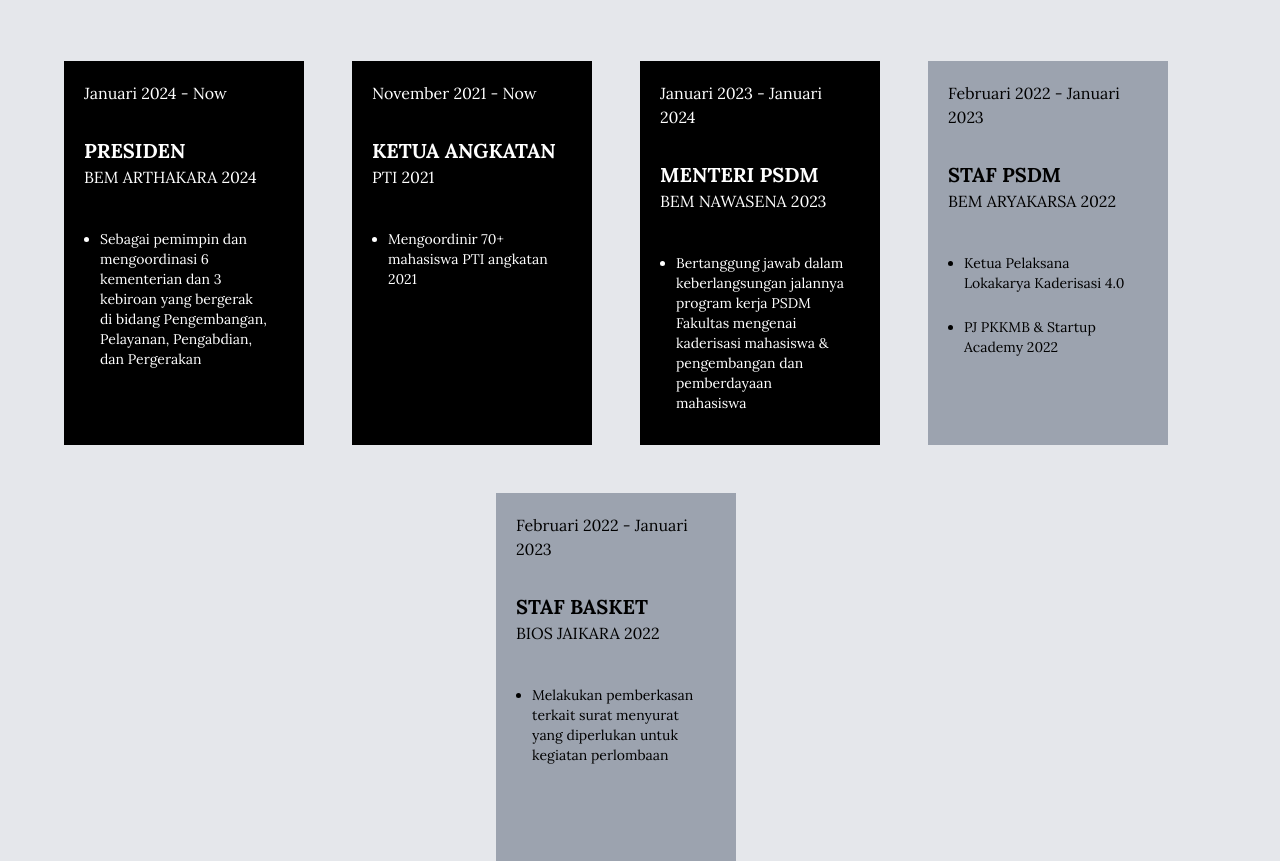
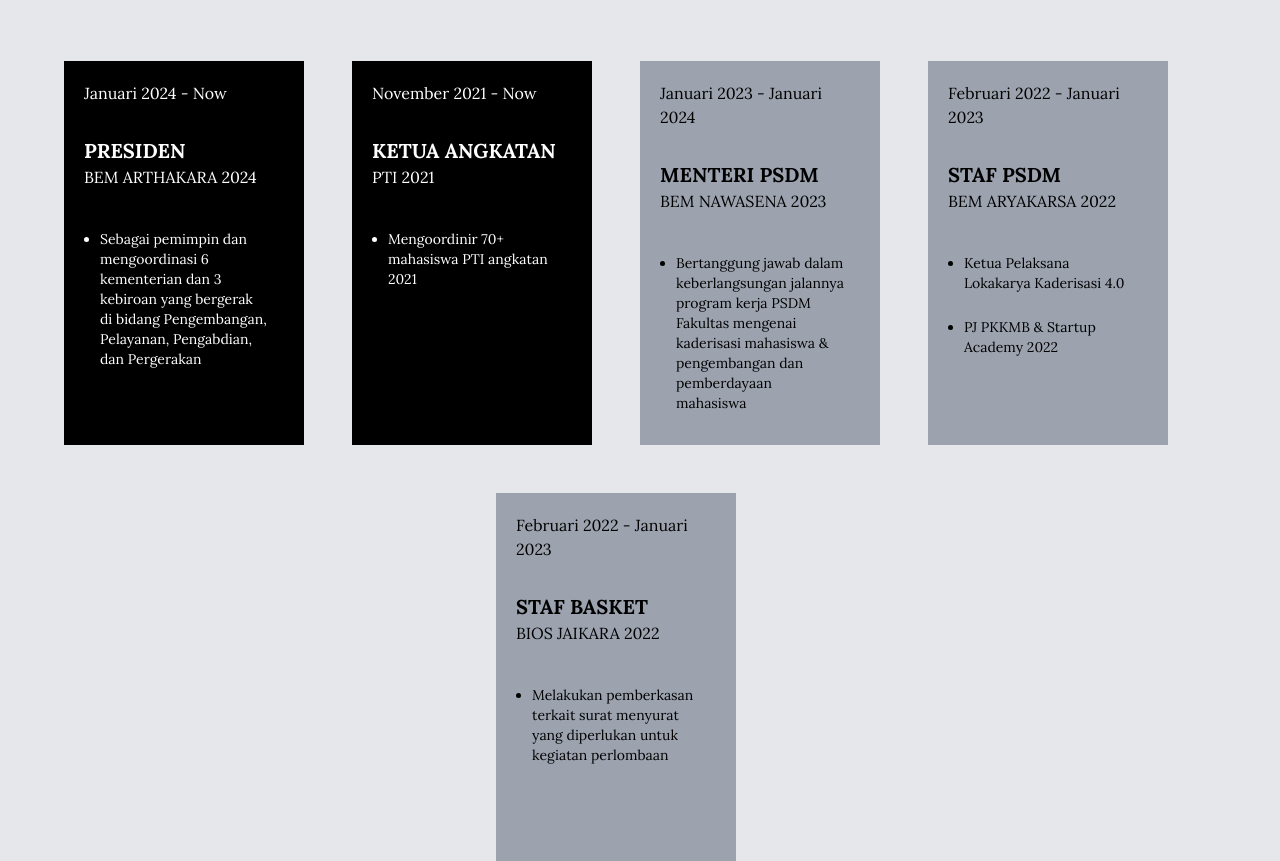
Before and after one commit to dhikasat/dhikasat.github.io, a plain HTML site: page index.html in a window 1280 px wide. Shown: the part 1173-2034 px from the top of the page. Drawn offline with nearby package versions, Linux system fonts and the light colour scheme.

Commit message:
Update index.html

```diff
--- a/index.html
+++ b/index.html
@@ -158,7 +158,7 @@
         </div>
 
         <div
-          class="card bg-black w-96 sm:w-60 sm:h-96 sm:mr-12 mb-12 text-white p-5 hover:bg-blue-800 transition duration-0 hover:duration-200"
+          class="card bg-gray-400 w-96 sm:w-60 sm:h-96 sm:mr-12 mb-12 text-black p-5 hover:text-white hover:bg-blue-800 transition duration-0 hover:duration-200"
         >
           <h4>Januari 2023 - Januari 2024</h4>
           <h1 class="text-xl font-bold pt-8">MENTERI PSDM</h1>
```
